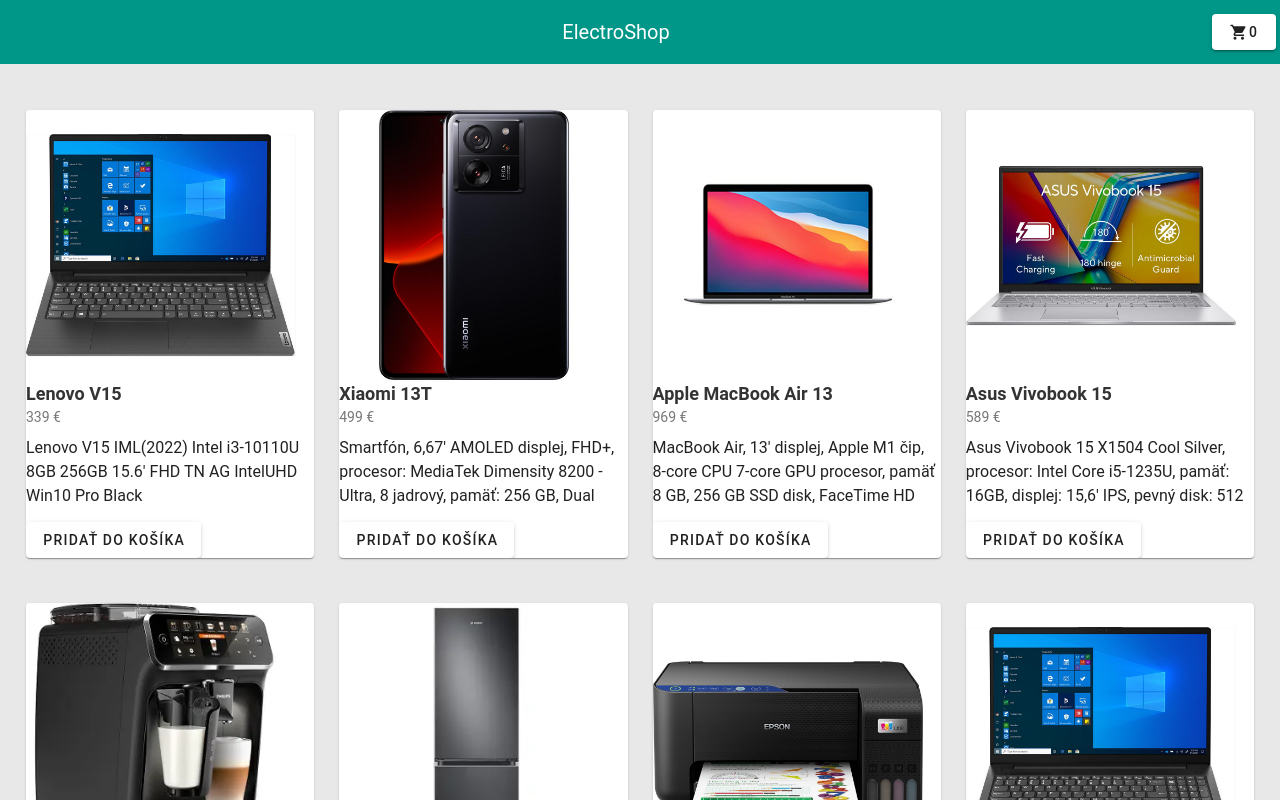
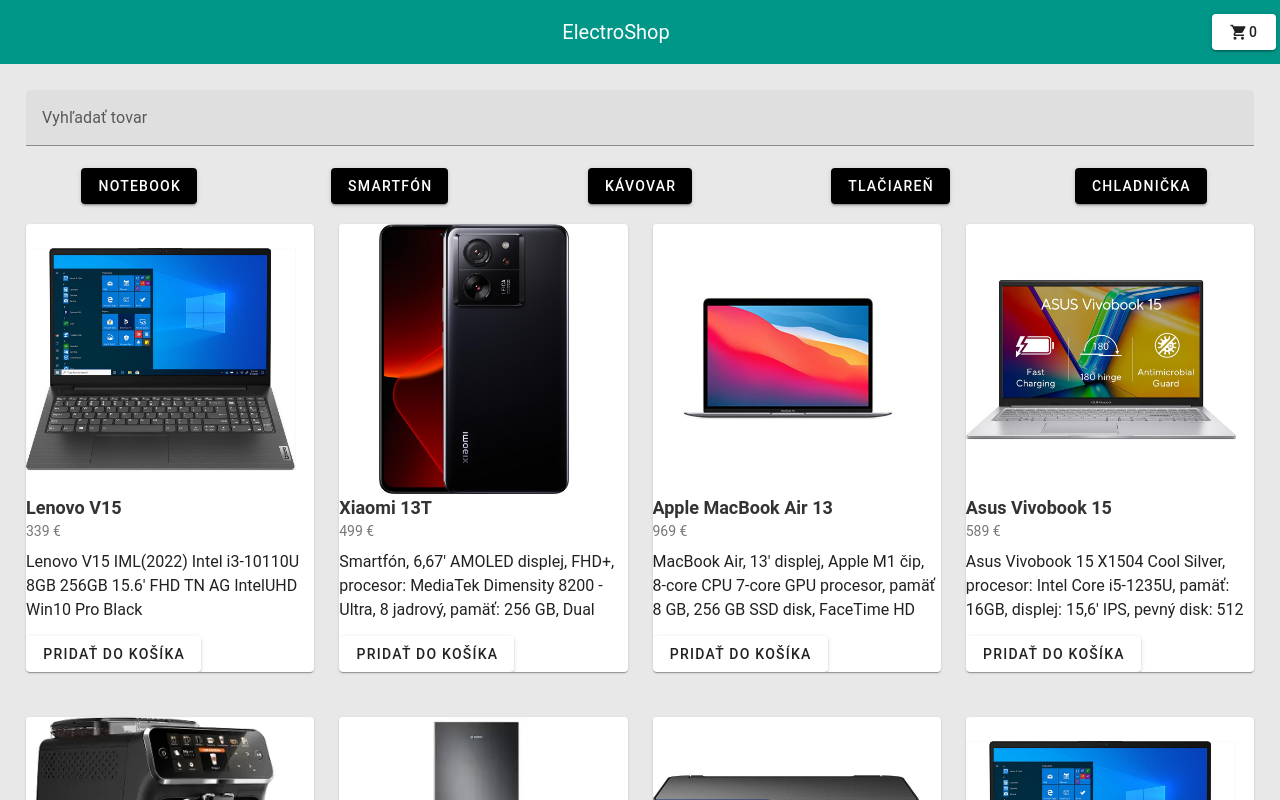
Before and after one commit to MatejBujdak/vue-ElectroShop, a Vue app in the folder vue-ElectroShop/: page / in a window 1280 px wide. Shown: the top 800 px of the page. Built offline with nearby package versions, Linux system fonts and the light colour scheme.

Commit message:
Search bar, filter

```diff
--- a/vue-ElectroShop/src/main.js
+++ b/vue-ElectroShop/src/main.js
@@ -11,7 +11,6 @@
 // Pinia
 import { createPinia } from 'pinia'
 app.use(createPinia())
-
 
 // Vuetify
 import 'vuetify/styles'
--- a/vue-ElectroShop/src/views/Cart.vue
+++ b/vue-ElectroShop/src/views/Cart.vue
@@ -13,6 +13,7 @@
       <h3>V košiku niesu žiadne položky.</h3>
     </div>
     <div class="cart-items" v-else>
+      <hr>
       <div
         class="cart-item"
         v-for="item in store.cart"
@@ -24,11 +25,20 @@
           <span>Kategória: {{ item.category }}</span>
           <span>Cena: ${{ item.price }}</span>
           <span>Počet kusov: {{ item.quantity }}</span>
-          <button @click="increase(item)">+</button>
-          <button @click="decrease(item)">-</button>
-          <button @click="removeFromCart(item.id)">Odstrániť</button>
+          <button @click="increase(item)"  style="color: blue;">+</button>
+          <button @click="decrease(item)"  style="color: blue;">-</button>
+          <button @click="removeFromCart(item.id)"  style="color: red;">Odstrániť</button>
         </div>
+        <hr>
       </div>
+      <br>
+      <v-btn
+      class="BackToCatalog"
+      color="blue"
+      variant="elevated"
+    >
+      Objednať
+    </v-btn>
     </div>
   </div>
 </template>
--- a/vue-ElectroShop/src/views/ProductDetail.vue
+++ b/vue-ElectroShop/src/views/ProductDetail.vue
@@ -6,7 +6,7 @@
       color="black"
       variant="elevated"
     >
-      Zobrazit produkty
+      Zobraziť produkty
     </v-btn>
 
       <div>
@@ -52,8 +52,5 @@
       this.$router.push({ name: 'CartView' });
     },
   },
-  mounted(){
-    console.log(this.selectedProduct.thumbnail);
-  }
 };
 </script>
--- a/vue-ElectroShop/src/views/ProductList.vue
+++ b/vue-ElectroShop/src/views/ProductList.vue
@@ -1,14 +1,34 @@
 <template>
-    <div class="grid-container">
+  <div>
+    <v-text-field v-model="search" label="Vyhľadať tovar" @input="filteredItems"/>
+
+    <v-row>
+      <v-col v-for="category in categories" :key="category" class="text-center">
+        <v-btn
+          @click="filterByCategory(category)"
+          color="black"
+        >
+          {{ category }}
+        </v-btn>
+      </v-col>
+    </v-row>
+
+    <div class="grid-container" v-if="filteredItems.length">
       <div
-        v-for="product in store.products"
+        v-for="product in filteredItems"
         :key="product.id"
         @click="ProductPage(product.id)"
       >
         <ProductItem
           :productData="product"
         />
+      </div>
     </div>
+    <div v-else>
+      <br>
+      Žiadne položky nevyhovujú vyhľadávaniu.
+    </div>
+
   </div>
 </template>
 
@@ -25,7 +45,17 @@
     return {
       store: productsStore(),
       search: '',
+      selectedCategory: '',
+      categories: ['notebook', 'smartfón', 'kávovar', 'tlačiareň', 'chladnička'],
     };
+  },
+  computed: {
+    filteredItems() {
+      return this.store.products.filter(item =>
+        item.title.toLowerCase().includes(this.search.toLowerCase()) &&
+        (!this.selectedCategory || item.category.toLowerCase() === this.selectedCategory.toLowerCase())
+      );
+    },
   },
   methods: {
     ProductPage(id) {
@@ -34,6 +64,9 @@
     async loadProducts() {
       await this.store.LoadProducts();
     },
+    filterByCategory(category) {
+      this.selectedCategory = this.selectedCategory === category ? null : category;
+    },
   },
   mounted() {
     this.loadProducts();
```
Also changed, not shown: vue-ElectroShop/src/views/Form.vue (added).
